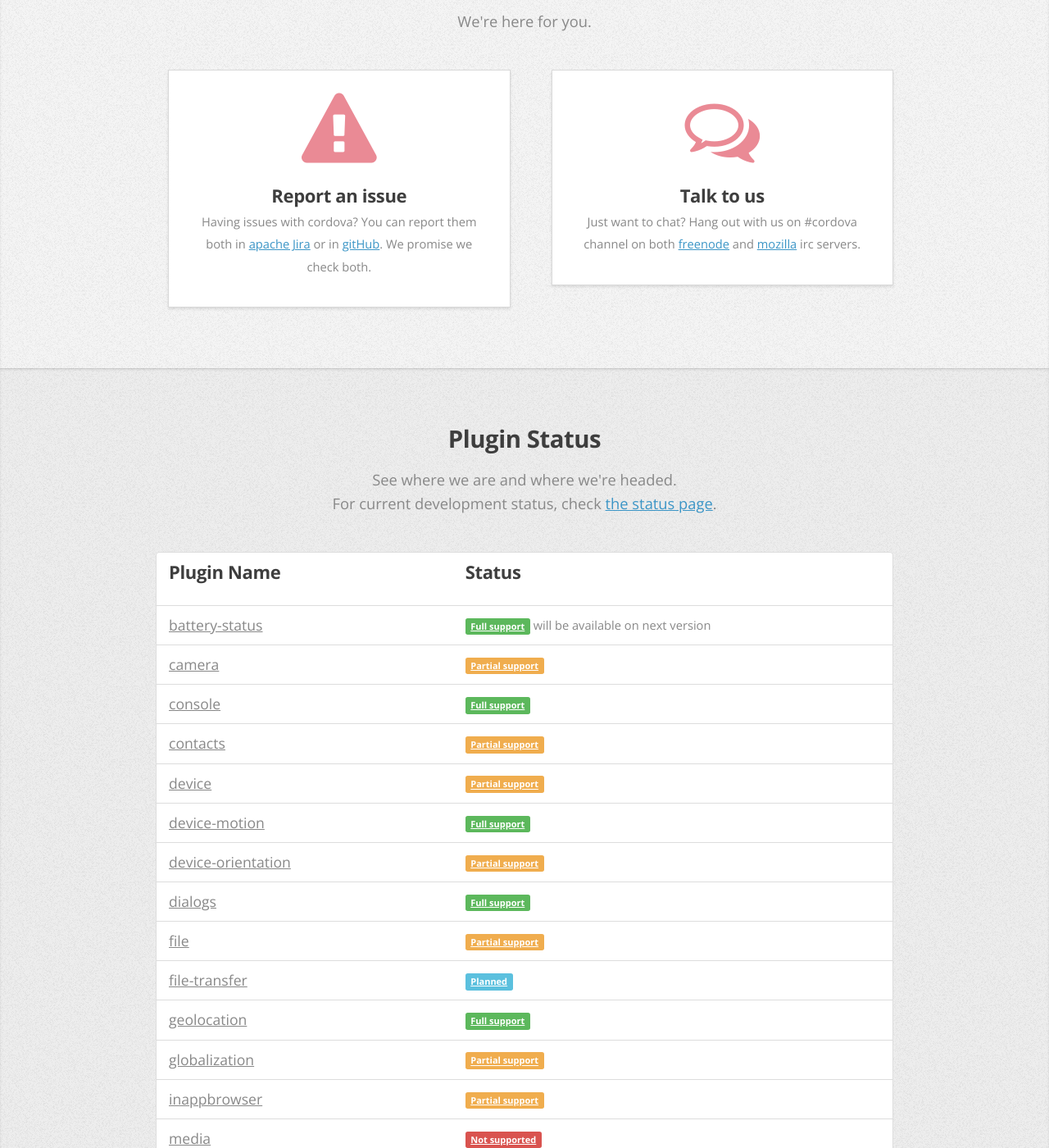
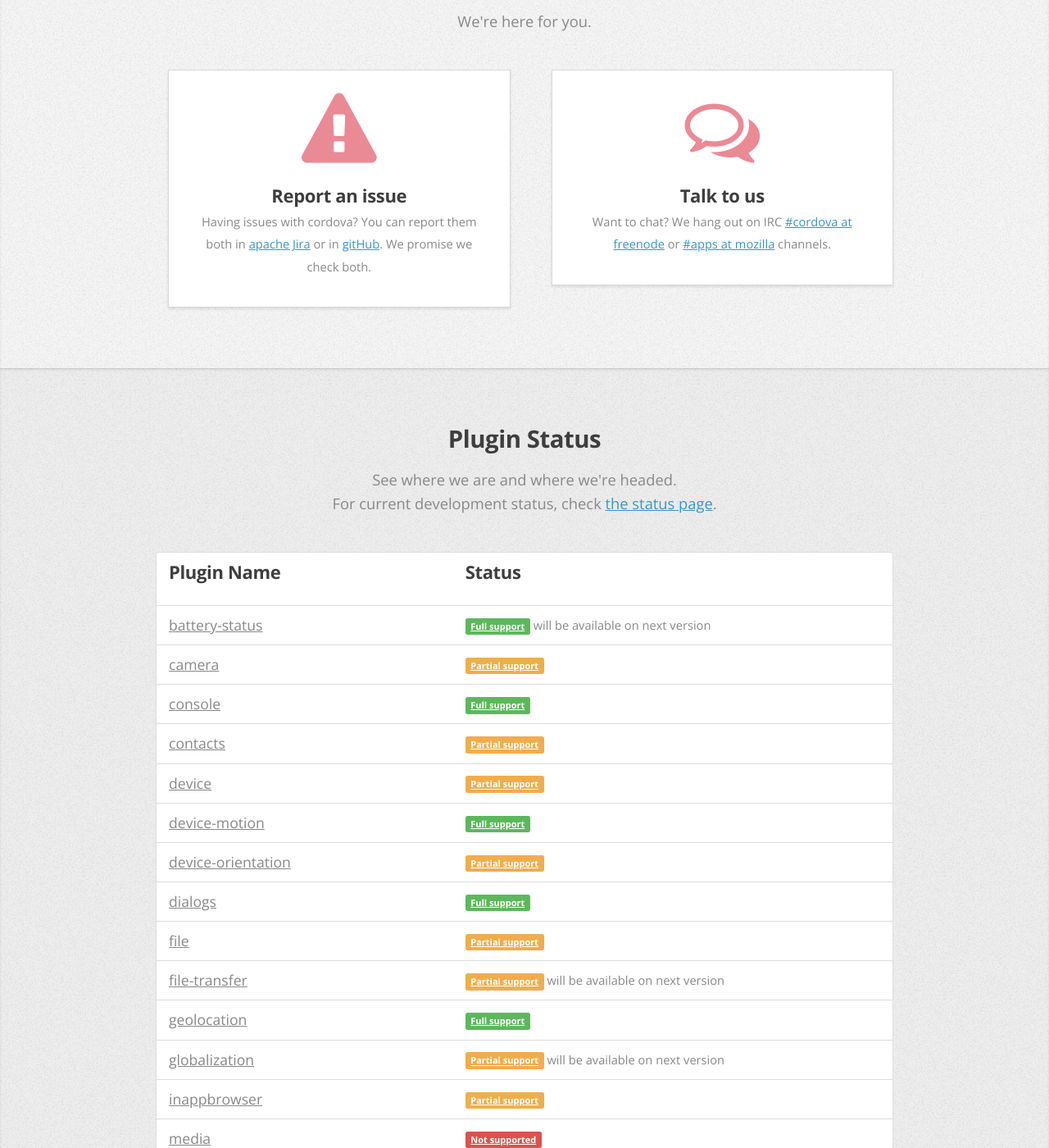
Before and after one commit to mozilla-cordova/mozilla-cordova.github.io, a Jekyll site: the page built from index.html, in a window 1280 px wide and 1400 px high, scrolled down 1286 px. Shown: the whole window at 82% size. Built offline with Jekyll 4.4.1, drawn with Linux system fonts in a browser that asks for light colours.

Commit message:
Update recent plugins and point to #apps channel

```diff
--- a/index.html
+++ b/index.html
@@ -42,7 +42,8 @@ plugins:
   -
     name: file-transfer
     repo: cordova-plugin-file-transfer
-    support: planned
+    support: partial
+    comment: will be available on next version
   -
     name: geolocation
     repo: cordova-plugin-geolocation
@@ -51,6 +52,7 @@ plugins:
     name: globalization
     repo: cordova-plugin-globalization
     support: partial
+    comment: will be available on next version
   -
     name: inappbrowser
     repo: cordova-plugin-inappbrowser
@@ -155,9 +157,9 @@ plugins:
 					<section class="box box-style1">
 						<span class="fa featured fa-comments-o"></span>
 						<h3>Talk to us</h3>
-						<p>Just want to chat? Hang out with us on #cordova channel on both
-							<a href="http://webchat.freenode.net/?channels=cordova">freenode</a> and
-							<a href="ircs://irc.mozilla.org:6697/cordova">mozilla</a> irc servers.</p>
+						<p>Want to chat? We hang out on IRC
+							<a href="http://webchat.freenode.net/?channels=cordova">#cordova at freenode</a> or
+							<a href="ircs://irc.mozilla.org:6697/apps">#apps at mozilla</a> channels.</p>
 					</section>
 				</div>
 			</div>
```
